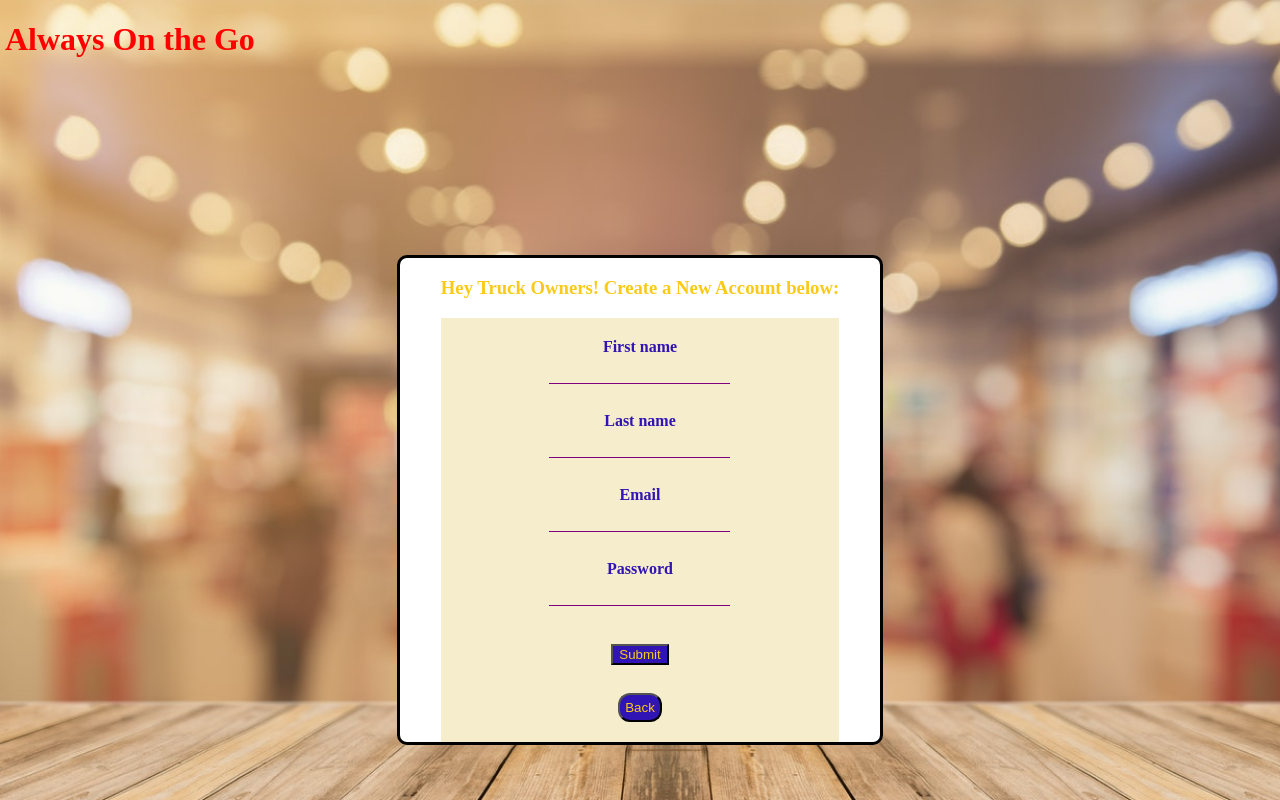
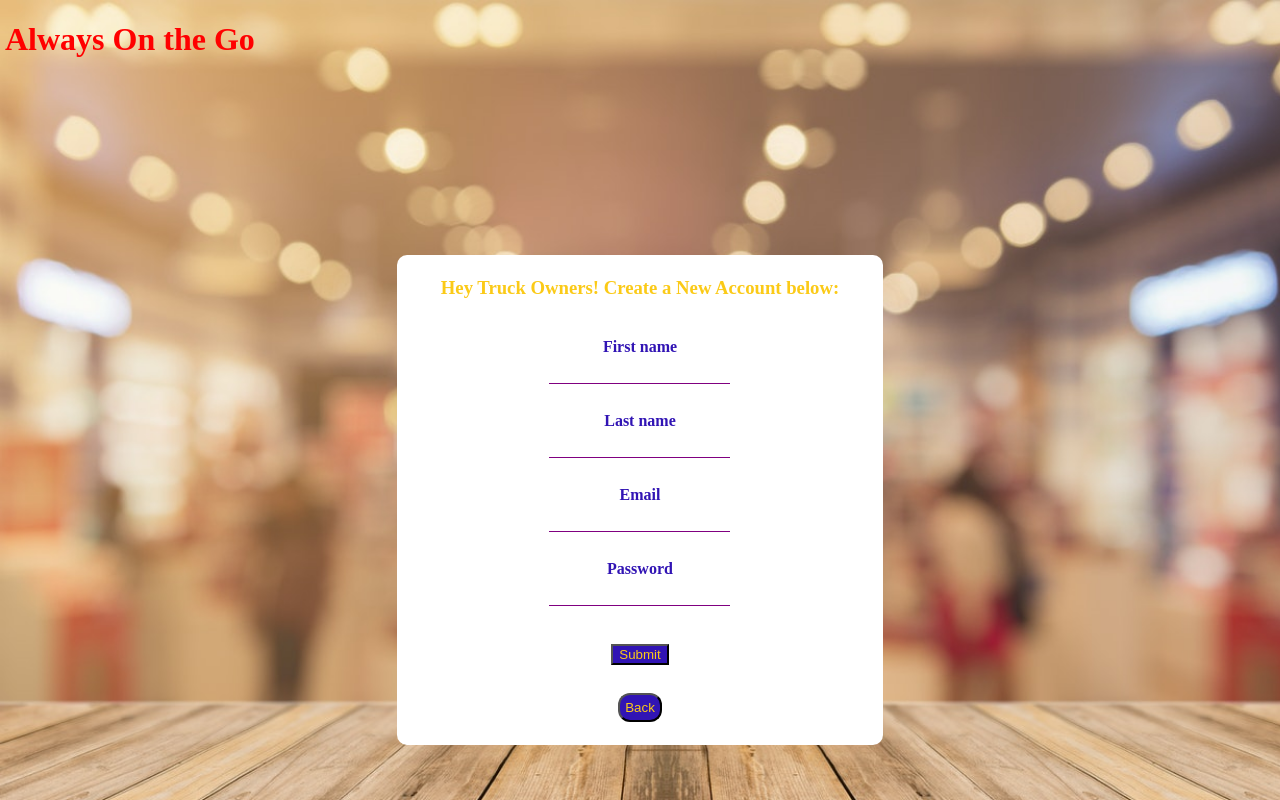
Before and after one commit to LmLutec/OntheGo-frontend, a React (Create React App) app: page /owner/new in a window 1280 px wide. Shown: the top 800 px of the page. Built offline with nearby package versions, Linux system fonts and the light colour scheme.

Commit message:
removed some images and borders. created separate css files for each component

```diff
--- a/src/App.css
+++ b/src/App.css
@@ -42,7 +42,7 @@
 }
 
 .appWrap {
-  border: 3px solid black;
+  border: 3px solid transparent;
   border-radius: 10px;
   width: 30em;
   background-color: white;
@@ -228,13 +228,6 @@ li {
   color: #3114b4;
 }
 
-.new-owner {
-  background-color: #f6edcc;
-  color: #3114b4;
-  font-weight: bold;
-  padding: 20px;
-}
-
 .notes {
   background-color: #f6edcc;
   padding: 10px;
--- a/src/styles/OwnerInput.css
+++ b/src/styles/OwnerInput.css
@@ -0,0 +1,6 @@
+.new-owner {
+  /* background-color: #f6edcc; */
+  color: #3114b4;
+  font-weight: bold;
+  padding: 20px;
+}
```
Also changed, not shown: src/images/tablebg50.svg (deleted).
